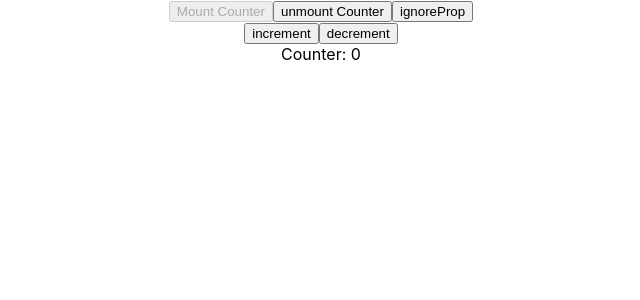
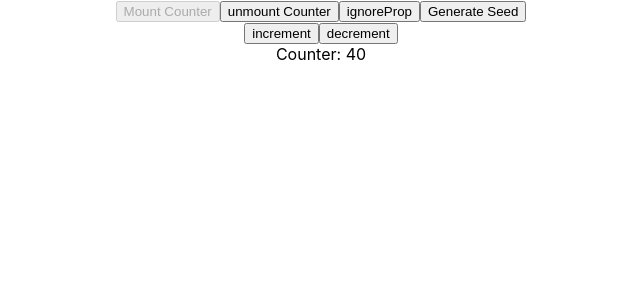
Before and after one commit to jackalot/react-lifecycle-methods-and-hooks-practice, a React (Create React App) app: page / in a window 1280 px wide. Shown: the top 300 px of the page, without its empty margins (319-959 px from the left). Built offline with nearby package versions, Linux system fonts and the light colour scheme.

Commit message:
in app.js, created the state property called seed, added a function to generate a random seed, in counter.js, added a getDerivedStateFromProps method, the changes are up to 15:01 in the video

```diff
--- a/src/App.js
+++ b/src/App.js
@@ -8,21 +8,25 @@
 
     this.state = {
       mount: true,
-      ignoreProp: 0
+      ignoreProp: 0,
+      seed: 40
     }
     this.mountCounter = () => this.setState({mount: true})
     this.unmountCounter = () => this.setState({mount: false})
 
     this.ignoreProp = () => this.setState({ ignoreProp: Math.random()})
+    this.seedGenerator = () => this.setState({seed: Number.parseInt(Math.random() * 100)})
   }
   render() {
   return <div className="App">
       <button onClick={this.mountCounter} disabled={this.state.mount}>Mount Counter</button>
       <button onClick={this.unmountCounter} disabled={!this.state.mount}>unmount Counter</button>
       <button onClick={this.ignoreProp}>ignoreProp</button>
+      <button onClick={this.seedGenerator}>Generate Seed</button>
       {this.state.mount ?
       <Counter
-      ignoreProp={this.state.ignoreProp}/> : null}
+      ignoreProp={this.state.ignoreProp}
+      seed={this.state.seed}/> : null}
     </div>
   };
 }
--- a/src/components/counter.js
+++ b/src/components/counter.js
@@ -12,7 +12,15 @@
         this.increment = () => this.setState({counter: this.state.counter+1})
         this.decrement = () => this.setState({counter: this.state.counter-1})
     }
-
+    static getDerivedStateFromProps(props, state) {
+        if(props.seed && state.seed !== props.seed) {
+            return {
+                seed: props.seed,
+                counter: props.seed
+            }
+        }
+        return null;
+    }
     componentDidMount() {
         console.log('Component Did Mount');
         console.log('-------------------');
```
